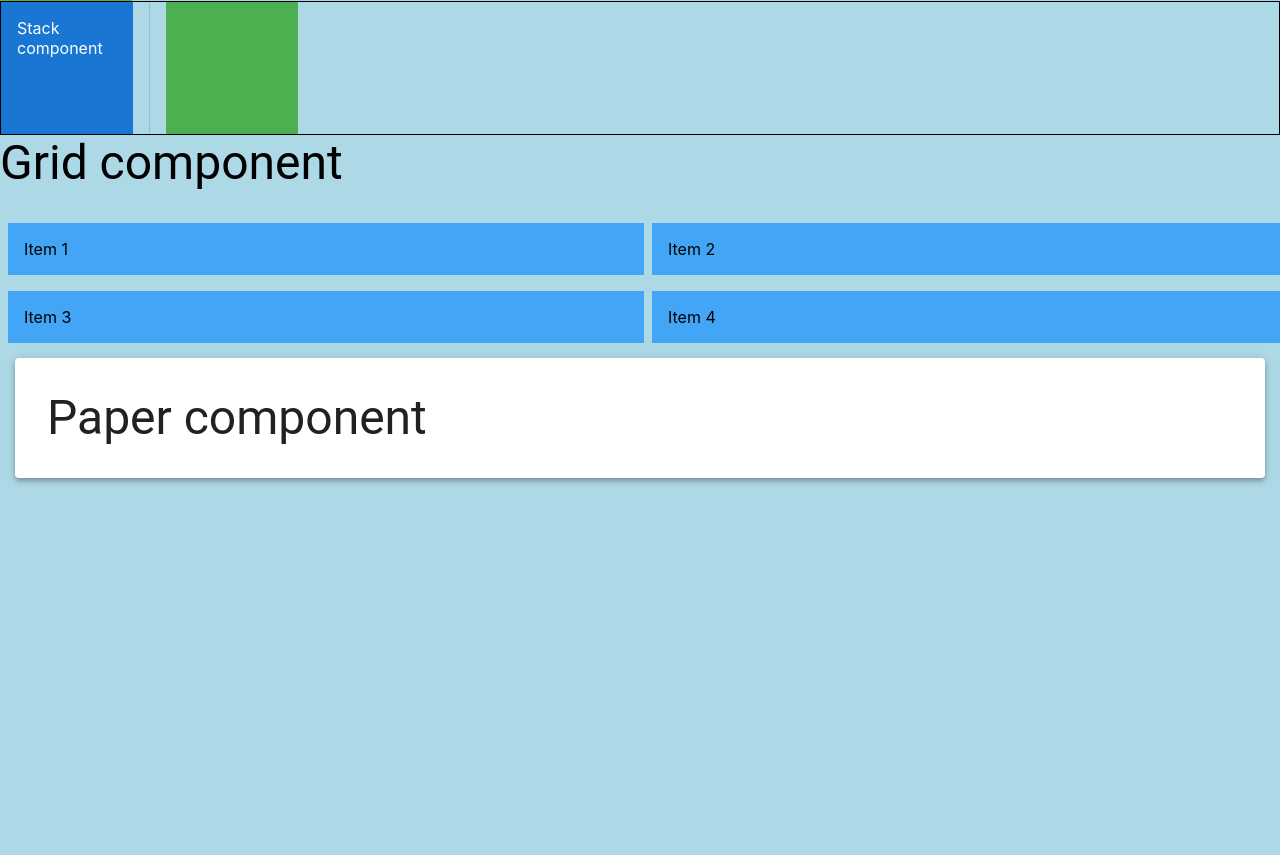
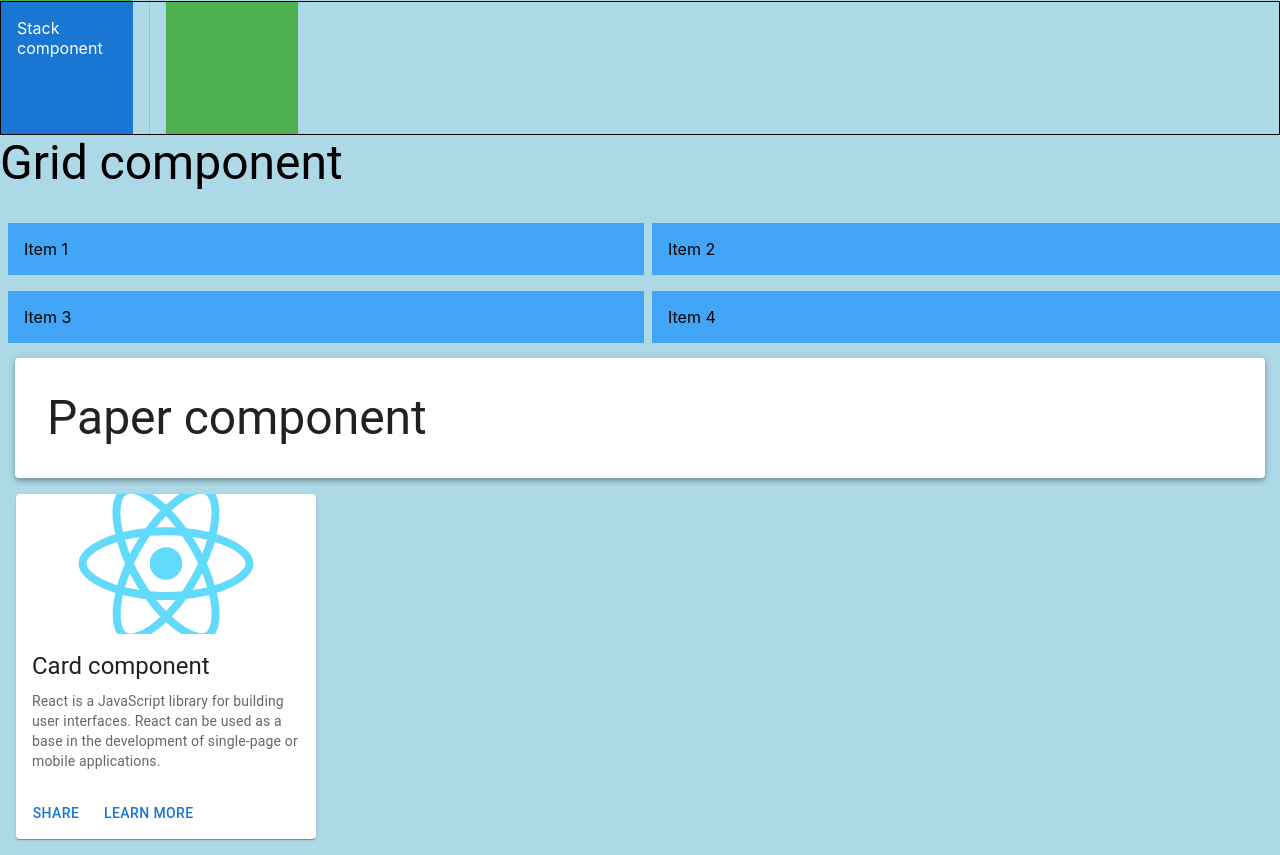
Before and after one commit to Julia13git/projet-material-ui, a React (Create React App) app: page / in a window 1280 px wide. Shown: the part 3411-4266 px from the top of the page. Before the commit the page ends 3904 px from the top, so only its background shows below. Built offline with nearby package versions, Linux system fonts and the light colour scheme.

Commit message:
Card component

```diff
--- a/src/App.js
+++ b/src/App.js
@@ -2,6 +2,7 @@ import "./App.css";
 import AutocompleteMui from "./components/AutocompleteMui/autocompletemui";
 import BoxMui from "./components/BoxMui/boxmui";
 import ButtonMui from "./components/ButtonMui/buttonmui";
+import CardMui from "./components/CardMui/cardmui";
 import CheckboxMui from "./components/CheckboxMui/checkboxmui";
 import GridMui from "./components/GridMui/gridmui";
 import PaperMui from "./components/PaperMui/papermui";
@@ -31,6 +32,7 @@ function App() {
       <StackMui />
       <GridMui />
       <PaperMui />
+      <CardMui />
     </>
   );
 }
--- /dev/null
+++ b/src/components/CardMui/cardmui.jsx
@@ -0,0 +1,40 @@
+import {
+  Box,
+  Button,
+  Card,
+  CardActions,
+  CardContent,
+  CardMedia,
+  Typography,
+} from "@mui/material";
+
+import logo from "../../logo.svg";
+
+export default function CardMui() {
+  return (
+    <Box width="300px" m={2}>
+      <Card>
+        <CardMedia
+          component="img"
+          height={140}
+          image={logo}
+          alt="react image"
+        />
+        <CardContent>
+          <Typography gutterBottom variant="h5" component="div">
+            Card component
+          </Typography>
+          <Typography variant="body2" color="text.secondary">
+            React is a JavaScript library for building user interfaces. React
+            can be used as a base in the development of single-page or mobile
+            applications.
+          </Typography>
+        </CardContent>
+        <CardActions>
+          <Button>Share</Button>
+          <Button>Learn more</Button>
+        </CardActions>
+      </Card>
+    </Box>
+  );
+}
```
